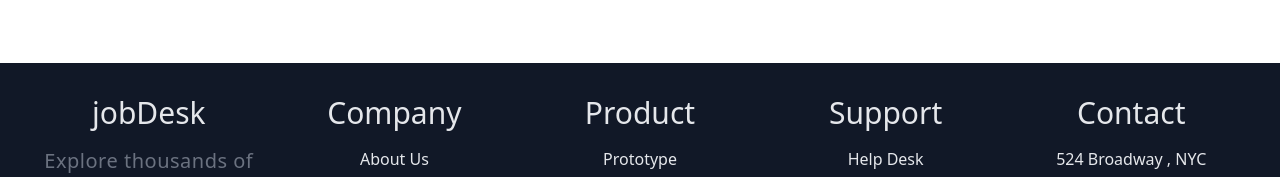
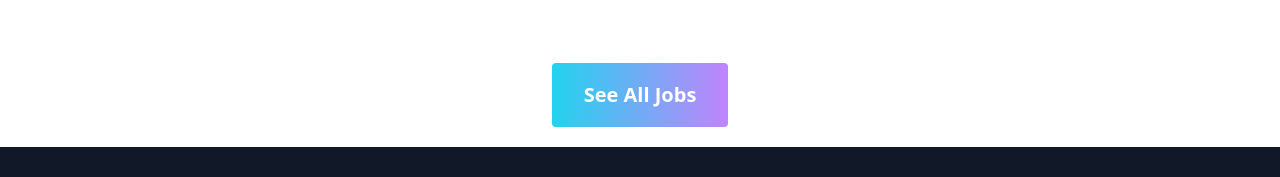
Before and after one commit to gaurabwebdev/jobdesk, a React (Vite) app: page / in a window 1280 px wide. Shown: the part 2096-2273 px from the top of the page. Built offline with nearby package versions, Linux system fonts and the light colour scheme.

Commit message:
see all button activated

```diff
--- a/src/Components/FeaturedJobs.jsx
+++ b/src/Components/FeaturedJobs.jsx
@@ -5,7 +5,11 @@ import JobCard from "./JobCard";
 const FeaturedJobs = () => {
   const allJobs = useContext(JobContext);
   const [featuredJobs, setFeaturedJobs] = useContext(FeaturedJobContext);
+  const showAll = () => {
+    setFeaturedJobs(allJobs);
+  };
   return (
+    <>
       <div className="my-container">
         <h2 className="text-4xl font-semibold text-center">Featured Jobs</h2>
         <p className="text-xl text-gray-500 tracking-wide leading-snug text-center mt-3">
@@ -18,6 +22,12 @@ const FeaturedJobs = () => {
           ))}
         </div>
       </div>
+      <div className="my-continer flex justify-center mb-5">
+        <button onClick={showAll} className="my-btn">
+          See All Jobs
+        </button>
+      </div>
+    </>
   );
 };
 
```
Lines whose indentation alone changed are shown as unchanged.
